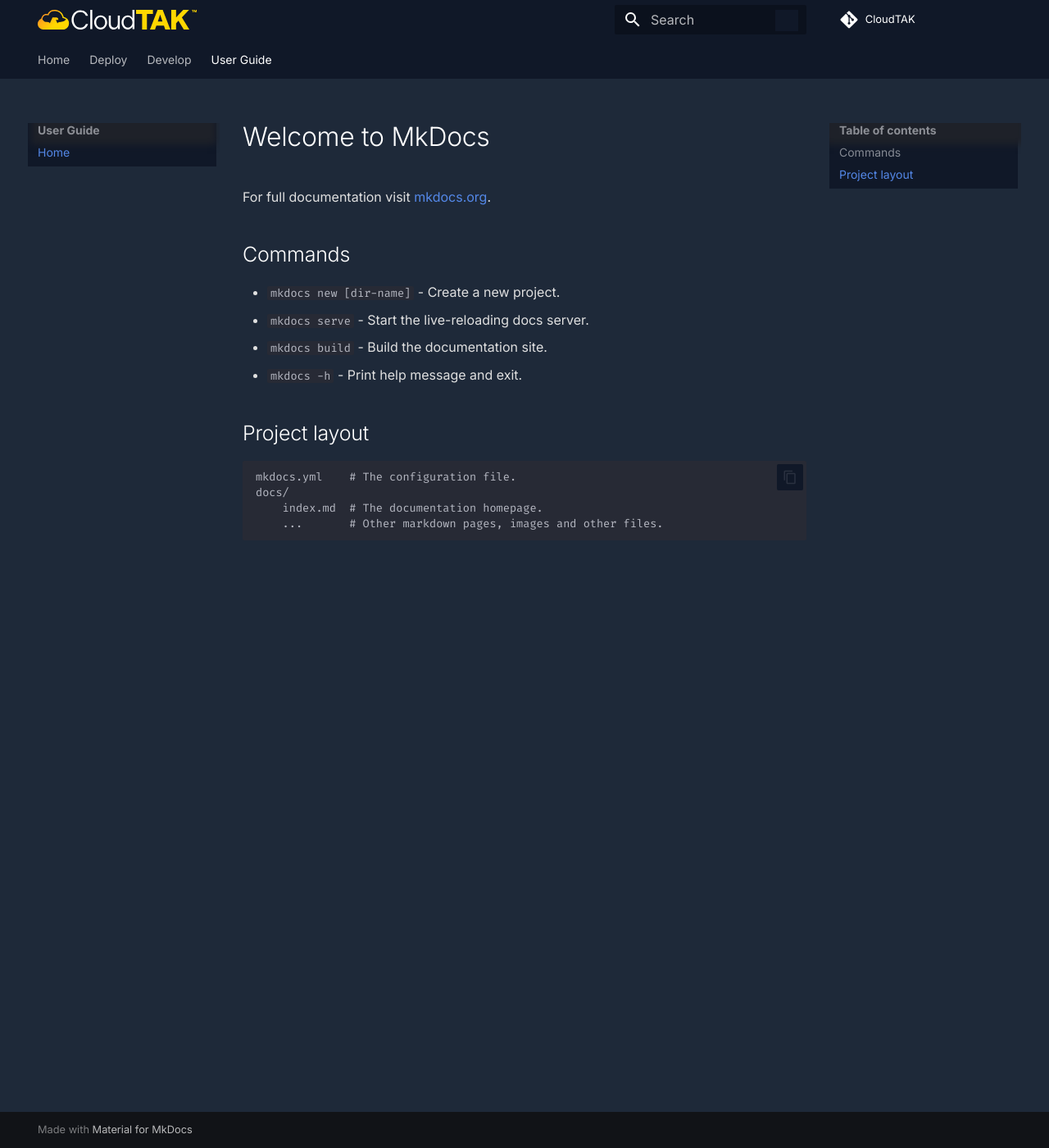
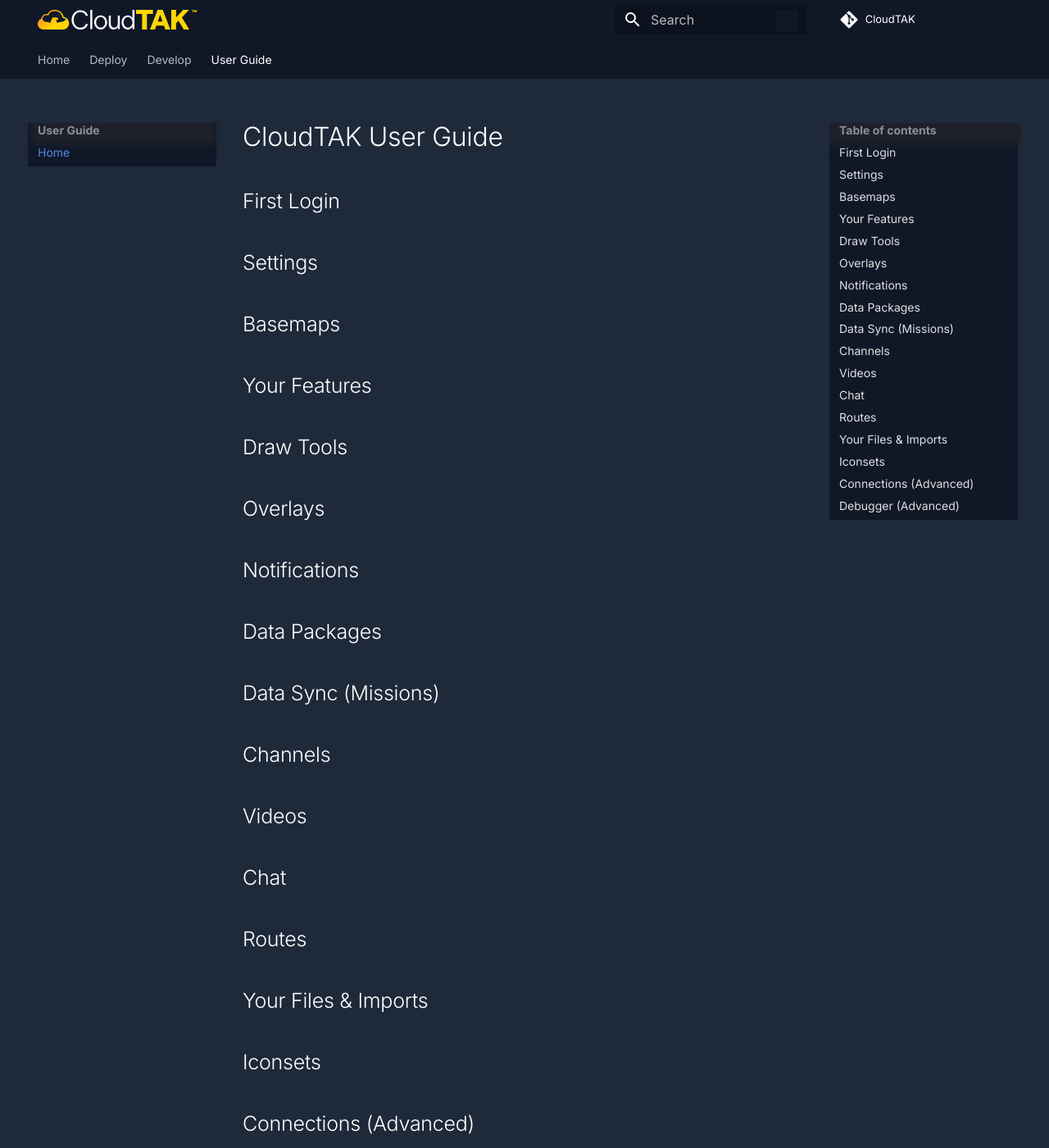
Before and after one commit to dfpc-coe/CloudTAK-Website, an MkDocs documentation site: the page built from docs/docs/user.md, in a window 1280 px wide and 1400 px high. Shown: the whole window at 82% size. Built offline with MkDocs 1.6.1 and Material for MkDocs 9.7.7, drawn with Linux system fonts in a browser that asks for light colours; comment, search, counter and statistics services are not loaded.

Commit message:
Sections

```diff
--- a/docs/docs/user.md
+++ b/docs/docs/user.md
@@ -1,17 +1,35 @@
-# Welcome to MkDocs
+# CloudTAK User Guide
 
-For full documentation visit [mkdocs.org](https://www.mkdocs.org).
+## First Login
 
-## Commands
+## Settings
 
-* `mkdocs new [dir-name]` - Create a new project.
-* `mkdocs serve` - Start the live-reloading docs server.
-* `mkdocs build` - Build the documentation site.
-* `mkdocs -h` - Print help message and exit.
+## Basemaps
 
-## Project layout
+## Your Features
 
-    mkdocs.yml    # The configuration file.
-    docs/
-        index.md  # The documentation homepage.
-        ...       # Other markdown pages, images and other files.
+## Draw Tools
+
+## Overlays
+
+## Notifications
+
+## Data Packages
+
+## Data Sync (Missions)
+
+## Channels
+
+## Videos
+
+## Chat
+
+## Routes
+
+## Your Files & Imports
+
+## Iconsets
+
+## Connections (Advanced)
+
+## Debugger (Advanced)
```
